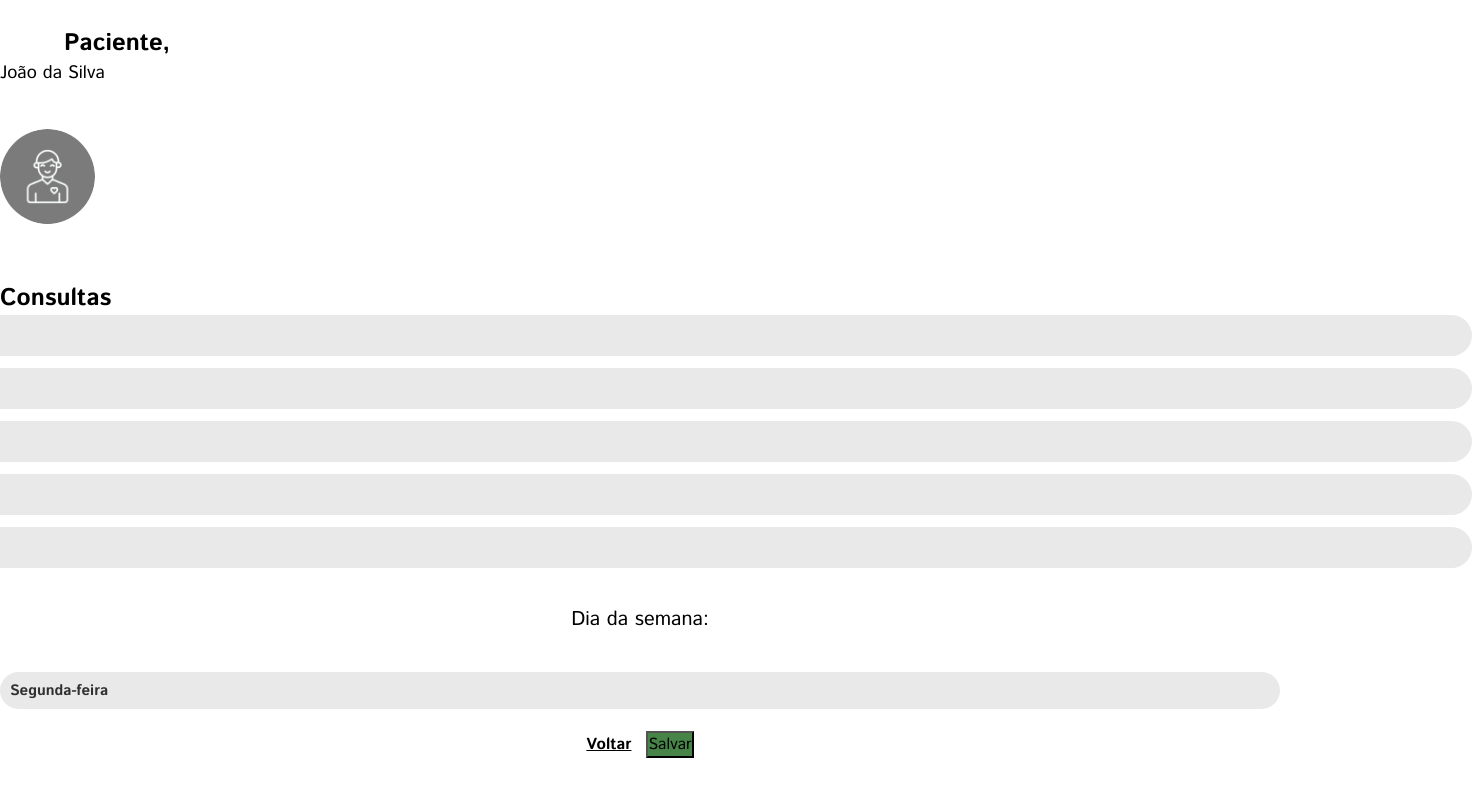
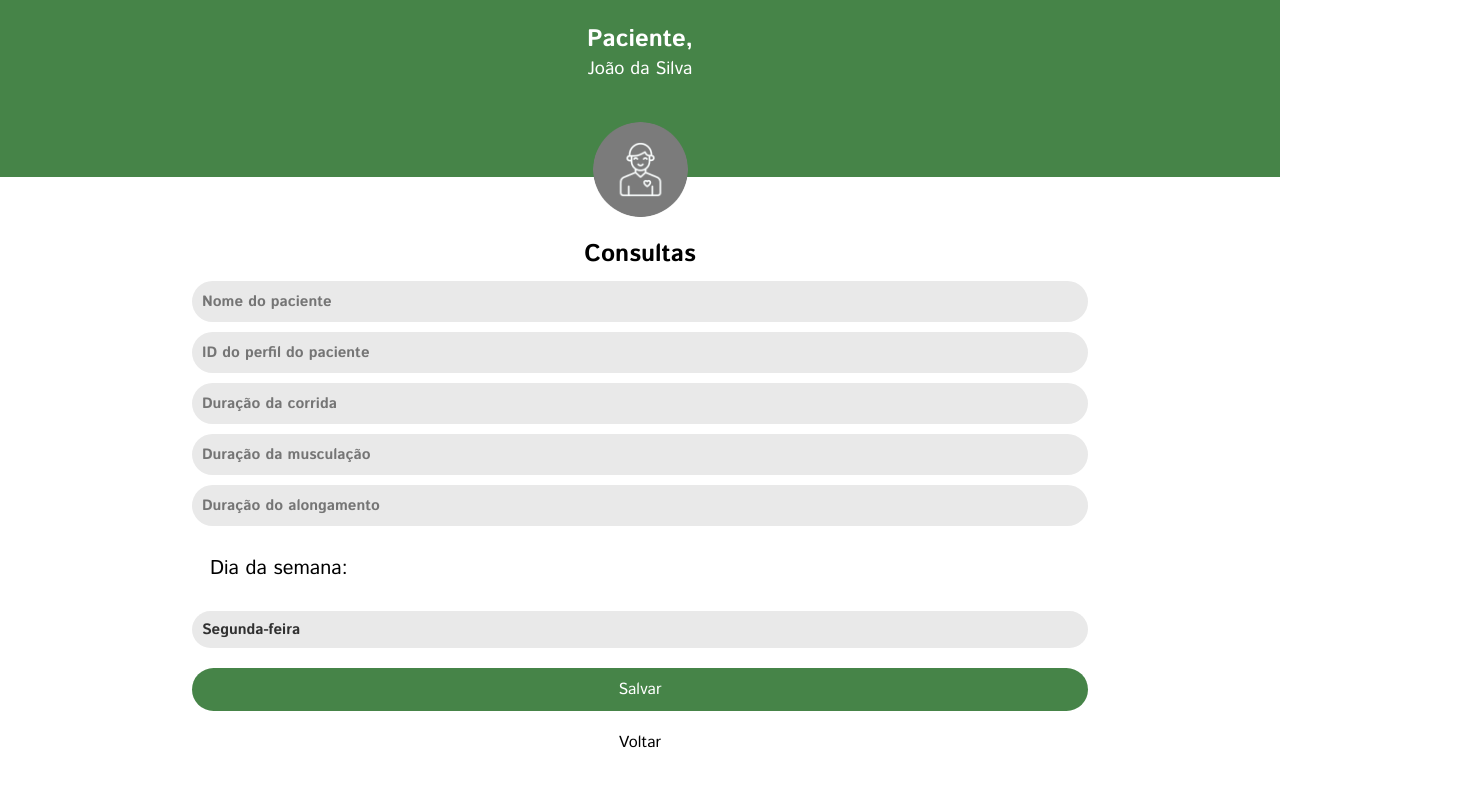
Before and after one commit to Diogovx/Simple-Pill, a website: page public/html/agendarRotinaCuidador.html in a window 1280 px wide. Shown: the whole page, 1472 px wide, since content can reach past the window. Drawn offline with nearby package versions, Linux system fonts and the light colour scheme; files that its build step writes are made by us from their sources; files whose address does not match are found by name.

Commit message:
style: Página agendarRotinaCuidador alterada

```diff
--- a/public/css/agendarConsultas.css
+++ b/public/css/agendarConsultas.css
@@ -1,43 +1,8 @@
 @import 'main.css';
 
 body {
-    font-family: 'Istok Web';
     border: none;
     margin: 0;
-}
-
-/* BARRAS */
-.caixaVerde {
-    height: 144px;
-    background: #468448;
-    color: #FFF;
-    display: flex;
-    flex-flow: column;
-    column-gap: 20px;
-    align-items: center;
-    text-align: center;
-}
-
-.caixaAzul {
-    height: 144px;
-    background: var(--primary-color-patient);
-    color: #FFF;
-    display: flex;
-    flex-flow: column;
-    column-gap: 20px;
-    align-items: center;
-    text-align: center;
-}
-
-.caixaAmarela {
-    height: 144px;
-    background: #F1D262;
-    color: #FFF;
-    display: flex;
-    flex-flow: column;
-    column-gap: 20px;
-    align-items: center;
-    text-align: center;
 }
 
 /* BOTOES */
@@ -51,7 +16,7 @@ body {
     width: 97px;
     height: 33px;
     border-radius: 38px;
-    background:#75ABC2;
+    background: var(--patient-color);
     text-align: center;
     font-size: 22px;
     font-weight: 700;
@@ -60,7 +25,6 @@ body {
     text-decoration: none;
     color: #ffffff;
     text-align: center;
-    font-family: Istok Web;
     font-size: 18px;
     font-weight: 700;
 
@@ -77,7 +41,6 @@ body {
     text-decoration: none;
     color: #ffffff;
     text-align: center;
-    font-family: Istok Web;
     font-size: 18px;
     font-weight: 700;
 }
@@ -94,48 +57,21 @@ body {
     text-decoration: none;
     color: #ffffff;
     text-align: center;
-    font-family: Istok Web;
     font-size: 18px;
     font-weight: 700;
 }
 
 /* FORMULÁRIO E INPUTS */
-form {
-    display: flex;
-    flex-direction: column;
-    align-items: center;
-    gap: 12px;
-    max-width: 400px;
-    margin: auto;
-    margin-top: 6%;
-}
-
-input {
-    color: #313131;
-    font-family: 'Istok Web';
-    font-size: 15px;
-    font-weight: 700;
-    line-height: normal;
-    border-radius: 28px;
-    background: #e9e9e9;
-    width: 90%;
-    height: 30px;
-    border: none;
-    box-sizing: border-box;
-    padding: 10px;
-}
 
 /* LABEL */
 
 label {
-    font-family: 'Istok Web';
     font-size: 20px;
     margin: 2%;
 }
 
 .opcoes select {
     color: #313131;
-    font-family: 'Istok Web';
     font-size: 15px;
     font-weight: 700;
     line-height: normal;
@@ -156,5 +92,4 @@ h1 {
     font-size: 28px;
     font-weight: 700;
     padding: 1.5%;
-    font-family: Istok Web;
 }
--- a/public/css/main.css
+++ b/public/css/main.css
@@ -4,6 +4,7 @@
     --primary-gradient: linear-gradient(180deg, #fff8bd 0%, #9adfc6 50%, #a4d9f2 100%);
     --patient-color: #75ABC2;
     --caregiver-color: #468448;
+    --light-caregiver-color: #BDF3CF;
     --professional-color: #F1D262;
     --white: #fff;
     --secondary-white: #e9e9e9;
@@ -26,9 +27,116 @@ body, input, button, select{
     font-size: 1.6rem;
 }
 
+.professional {
+    background: var(--professional-color);
+}
+
+.pacient {
+    background: var(--patient-color);
+}
+.caregiver{
+    background: var(--caregiver-color);
+}
+
+.flex{
+    display: flex;
+}
+
+.flex-column{
+    flex-direction: column;
+}
+
+.flex-center{
+    align-items: center;
+    justify-content: center;
+}
+
+.header {
+    padding-top: 2rem;
+    color: var(--white);
+    flex-direction: column;
+    column-gap: 2rem;
+    align-items: center;
+    text-align: center;
+}
+
+.main{
+    margin-top: 6rem;
+}
+
+
+form {
+    width: 70%;
+    display: flex;
+    flex-direction: column;
+    align-items: center;
+    margin-top: 1rem;
+    gap: 2rem;
+
+}
+form .input-list{
+    width: 100%;
+    gap: 1rem;
+}
+
+select {
+    appearance: none;
+}
+
+label {
+    font-size: 2rem;
+    margin: 2%;
+}
+
+input, select{
+    padding: 1.0rem;
+    color: var(--gray);
+    font-size: 1.5rem;
+    font-weight: 700;
+    line-height: normal;
+    border-radius: var(--border-radius-round);
+    background: #e9e9e9;
+    width: 100%;
+    border: none;
+}
+
+.buttons{
+    gap: 1rem;
+    width: 100%;
+}
+
+.buttons .save{
+    color: var(--white);
+}
+
+.buttons .save:hover{
+    background-color: var(--light-caregiver-color);
+    color: var(--black);
+}
+.buttons .back:hover{
+    text-decoration: underline;
+}
+
+.buttons .button{
+    width: 100%;
+    border: none;
+    border-radius: var(--border-radius-round);
+    padding: 1rem;
+    cursor: pointer;
+    transition: all 0.3s ease;
+}
+
+.back{
+    background-color: transparent;
+    text-decoration: none;
+}
+
 
 @media(min-width: 1440px){
     body{
         font-size: 1.6rem;
     }
+    form{
+        max-width: 30%;
+    }
 }
--- a/public/css/subTelasCasdastreAquiJoao.css
+++ b/public/css/subTelasCasdastreAquiJoao.css
@@ -5,20 +5,10 @@ body {
 
 
 /* BARRA, IMAGEM */
-.profissional {
-    background: var(--professional-color);
-}
 
-.paciente {
-    background: var(--patient-color);
-}
-.cuidador{
-    background: var(--caregiver-color);
-}
 
 .caixaTopo {
     /*height: 14rem;*/
-
     display: flex;
     justify-content: space-between;
     align-items: center;
@@ -28,7 +18,7 @@ body {
 
 
 img {
-    translate: 0 4.3rem;
+    translate: 0 4rem;
     width: 9.5rem;
     height: 9.5rem;
     border-radius: 9.5rem;
@@ -40,7 +30,7 @@ img {
 h1 {
     font-size: 2.4rem;
     font-weight: 700;
-    margin-left: 5%;
+    margin-left: 0;
     padding-top: 2%;
 }
 
@@ -51,7 +41,6 @@ h2 {
 
 h4 {
     font-size: 2.4rem;
-    margin-top: 10rem;
 }
 
 /* BOTÕES */
@@ -77,12 +66,7 @@ h4 {
 }
 
 /* FORMULÁRIO E INPUTS */
-form {
-    display: flex;
-    flex-direction: column;
-    align-items: center;
-    gap: 1.2rem;
-}
+
 
 input {
     color: var(--gray);
@@ -91,7 +75,7 @@ input {
     line-height: normal;
     border-radius: 2.8rem;
     background: var(--secondary-white);
-    width: 130%;
+    width: 100%;
     border: none;
     box-sizing: border-box;
     padding: 1rem;
@@ -107,27 +91,8 @@ input {
 
 /* LABEL */
 
-label {
-    font-size: 2rem;
-    margin: 2%;
-}
 
-input, select{
-    padding: 1.0rem;
-}
 
-select {
-    color: var(--gray);
-    font-size: 1.5rem;
-    font-weight: 700;
-    line-height: normal;
-    border-radius: var(--border-radius-round);
-    background: #e9e9e9;
-    width: 100%;
-    border: none;
-    box-sizing: border-box;
-    appearance: none;
-}
 
 .botoes{
     margin-top: 1rem;
@@ -136,3 +101,9 @@ select {
     align-items: center;
     gap: 1.5rem;
 }
+
+@media(min-width: 1440px){
+    .buttons{
+        flex-direction: row;
+    }
+}
--- a/public/html/agendarRotinaCuidador.html
+++ b/public/html/agendarRotinaCuidador.html
@@ -1,5 +1,6 @@
 <!DOCTYPE html>
 <html lang="pt-br">
+
 <head>
     <meta charset="UTF-8">
     <meta http-equiv="X-UA-Compatible" content="IE=edge">
@@ -9,19 +10,22 @@
     <link rel="preconnect" href="https://fonts.gstatic.com" crossorigin>
     <link href="https://fonts.googleapis.com/css2?family=Istok+Web:ital@1&display=swap" rel="stylesheet">
 </head>
+
 <body>
     <!-- BARRA E TEXTO -->
-<div class="caixaVerde">
+    <header class="flex flex-column header caregiver">
+        <div class="title">
             <h1>Paciente,</h1>
             <h2>João da Silva</h2>
+        </div>
         <img src="Imagens/pacienteCinza.png" alt="Perfil Paciente"></a>
-</div>
+    </header>
 
-<class="caixaBranca">
+    <main class="flex flex-column flex-center main">
         <h4>Consultas</h4>
         <!-- FORMULÁRIO E INPUTS -->
-<div class="opcoes">
         <form action="" method="post" id="forms">
+            <div class="input-list flex flex-column">
                 <input type="text" name="nomePaciente" placeholder="Nome do paciente" />
                 <input type="text" name="idPaciente" placeholder="ID do perfil do paciente" />
                 <input type="number" name="corrida" placeholder="Duração da corrida" />
@@ -38,13 +42,14 @@
                     <option value="sexta">Sexta-feira</option>
                     <option value="sabado">Sábado</option>
                 </select>
+            </div>
 
             <!-- BOTÕES E IDS PARA DETALHAR MELHOR NO CSS -->
-<div class="botoes">
-    <a href="pranchetaCuidador.html" class="voltar">Voltar</a>
-    <a><button class="cuidador" type="button" id="salvar">Salvar</button></a>
-</div>
+            <div class="buttons flex flex-column">
+                <button class="button save caregiver" type="button" id="salvar">Salvar</button>
+                <button href="pranchetaCuidador.html" class="button back">Voltar</button>
             </div>
         </form>
+    </main>
     <script src="agendarRotina.js" type="text/javascript"></script>
 </body>
--- a/public/js/agendarRotina.js
+++ b/public/js/agendarRotina.js
@@ -13,6 +13,7 @@ document.addEventListener("DOMContentLoaded", () => {
         console.log(data.get("alongamento"));
         console.log(data.get("diaSemana"));
 
-        window.alert("Rotina realizada");
+        alert("Rotina realizada");
+        window.location.href= "bemvindoPaciente.html";
     });
 });
```
Also changed, not shown: public/html/agendarConsultasCuidador.html (+1 -1 lines), public/html/agendarConsultasJoao.html (+4 -2 lines). Lines whose indentation alone changed are shown as unchanged.
